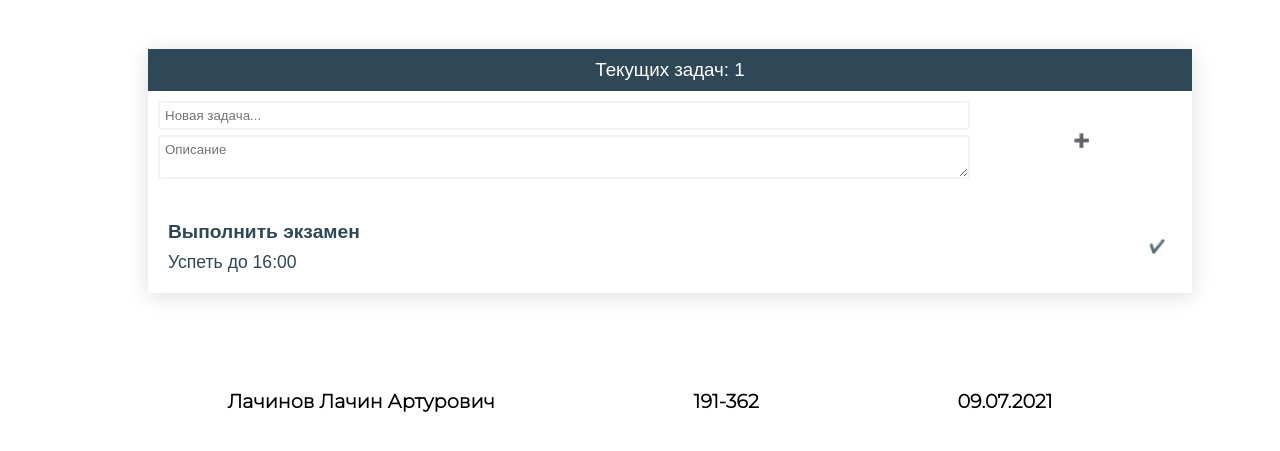
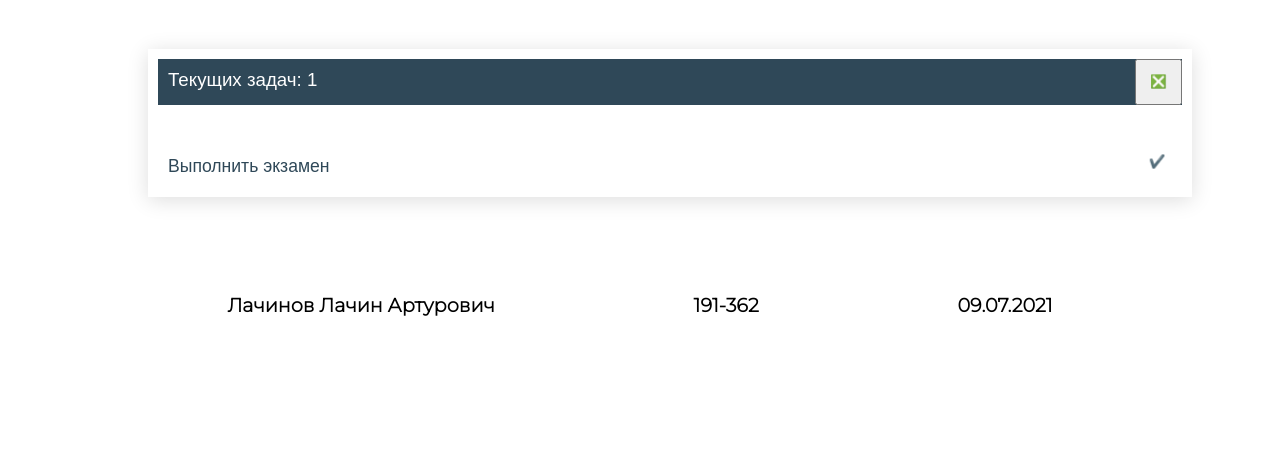
Before and after one commit to LachinovL/WEB-exam, a plain HTML site: page index.html in a window 1280 px wide. Shown: the part 99-550 px from the top of the page. Drawn offline with nearby package versions, Linux system fonts and the light colour scheme; a web font is replaced by a local one.

Commit message:
ToDo 50%

```diff
--- a/css/styles-light.css
+++ b/css/styles-light.css
@@ -118,14 +118,20 @@ input:checked + .header__slider::before {
     margin: 20px 0 0 20px;
     color: var(--main);
   }
+
+  .task__btn {
+      padding: 1em 1em 1em 1em;
+  }
+
   .stats {
-    margin: 0px;
+    display: flex;
+    justify-content: space-between;
+    margin-bottom: 1em;
+    background-color: var(--main);
   }
   .stats__title {
     text-align: center;
-    margin: -10px -10px 10px -10px;
     padding: 10px;
-    background-color: var(--main);
     color: var(--white);
     font-weight: 500;
   }
--- a/index.html
+++ b/index.html
@@ -1,6 +1,6 @@
 <html>
     <head>
-        <title></title>
+        <title>Exam</title>
         <meta name="viewport" content="width=device-width, initial-scale=1.0">
         <link rel="stylesheet" href="css/styles-light.css">
         <link rel="stylesheet" href="css/styles-dark.css">
@@ -29,11 +29,10 @@
                     <div id="app">
                         <div class="stats">
                           <h3 class="stats__title">{{"Текущих задач: "+ tasks.length}}</h3>
+                          <button class="task__btn" @click="close">❎</button>
                         </div>
-
-                        <div class="add_task">
-                          <div class="add_task__input ">
-                              <input placeholder="Новая задача..." type="text" v-model="new_task.title">
+                        <div class="add_task" v-if="isElVisible">
+                          <div class="add_task__input">
                               <textarea placeholder="Описание" type="text" v-model="new_task.desc"></textarea>
                           </div>
                           <button class="add_task__btn" @click="add_task">➕</button>
--- a/js/script.js
+++ b/js/script.js
@@ -21,32 +21,32 @@ Vue.component('task',{
 
   var vue = new Vue({
     el: '#app',
+
     data: {
+     isElVisible: false,
       string: 'asdasda',
       new_task: {
-        title: '',
         desc: ''
       },
       tasks : [
         {
-          title: 'Выполнить экзамен',
-          desc: 'Успеть до 16:00',
+          desc: 'Выполнить экзамен',
         },
       ]
     },
     methods: {
       add_task(){
-        if(this.new_task.title != ''){
+        if(this.new_task.desc != ''){
           this.tasks.push({
-            title: this.new_task.title,
             desc: this.new_task.desc
           });
-          this.new_task.title='';
-          this.new_task.desc='';
         }
       },
       delete_task(id){
         this.tasks.splice(id,1);
+      },
+      close() {
+         this.isElVisible = !this.isElVisible
       }
     }
   })
```
